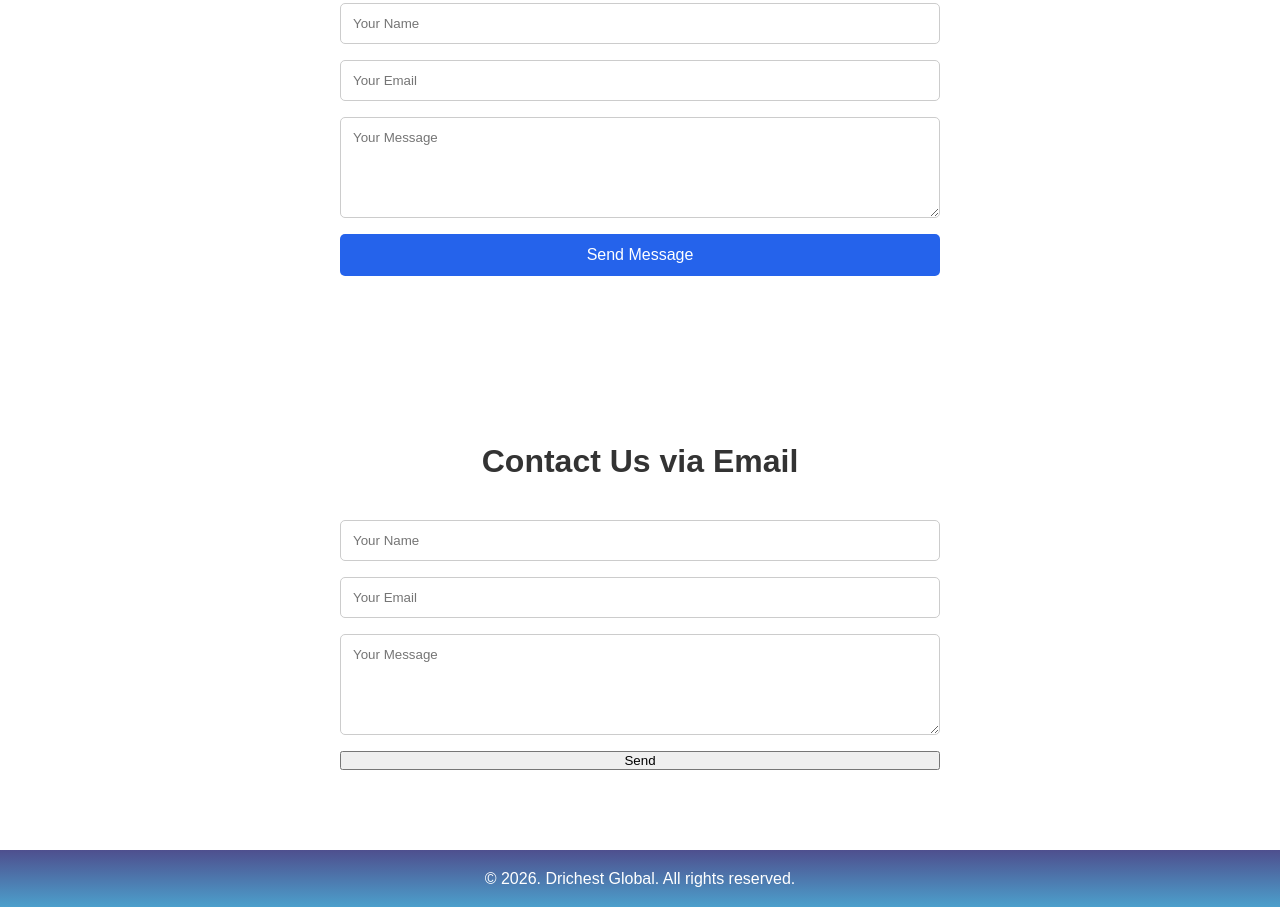
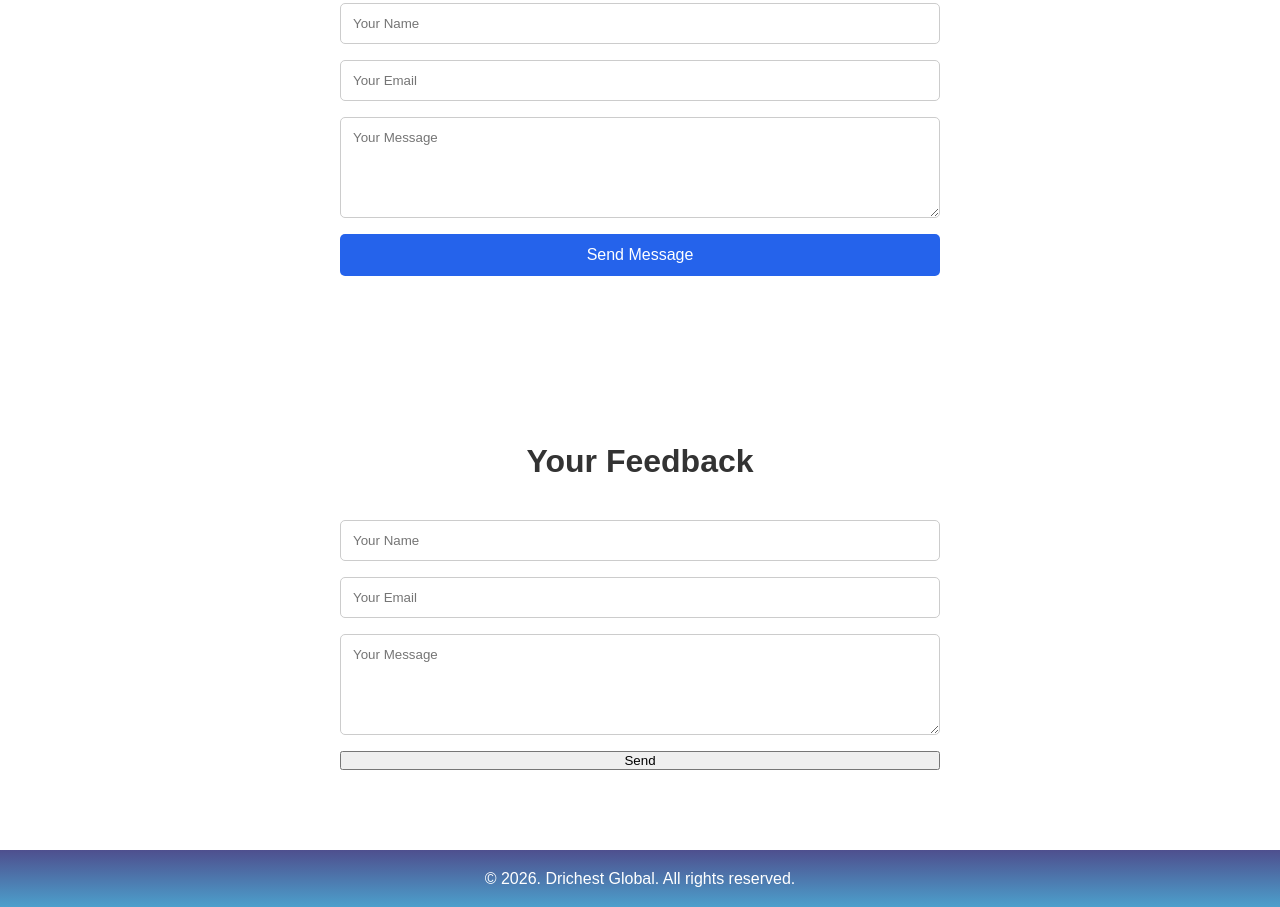
Before and after one commit to Abraham1234888/Global-Drich, a plain HTML site: page index.html in a window 1280 px wide. Shown: the part 3482-4389 px from the top of the page. Drawn offline with Linux system fonts and the light colour scheme.

Commit message:
done
done

```diff
--- a/index.html
+++ b/index.html
@@ -148,7 +148,7 @@
 
   <section id="contact" class="contact fade-in">
     <div class="container">
-      <h2>Contact Us via Email</h2>
+      <h2>Your Feedback</h2>
     <form id="contact-form">
   <input type="text" placeholder="Your Name" name="name" required>
   <input type="email" placeholder="Your Email" name="email" required>
```
